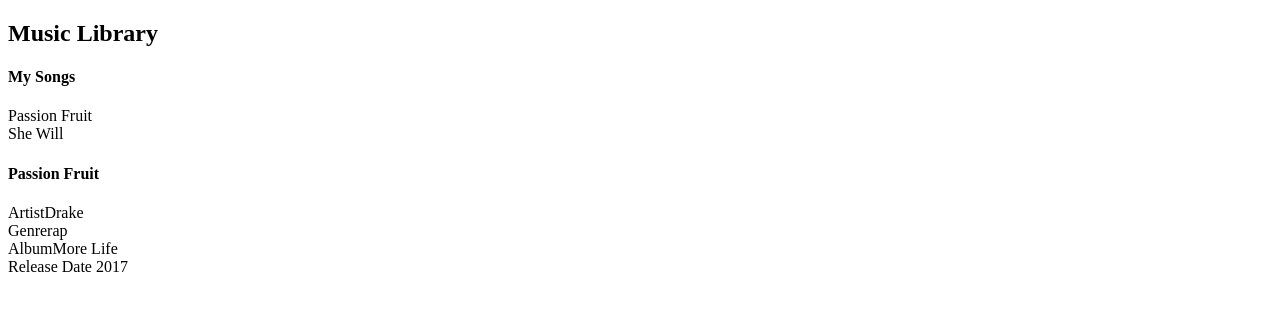
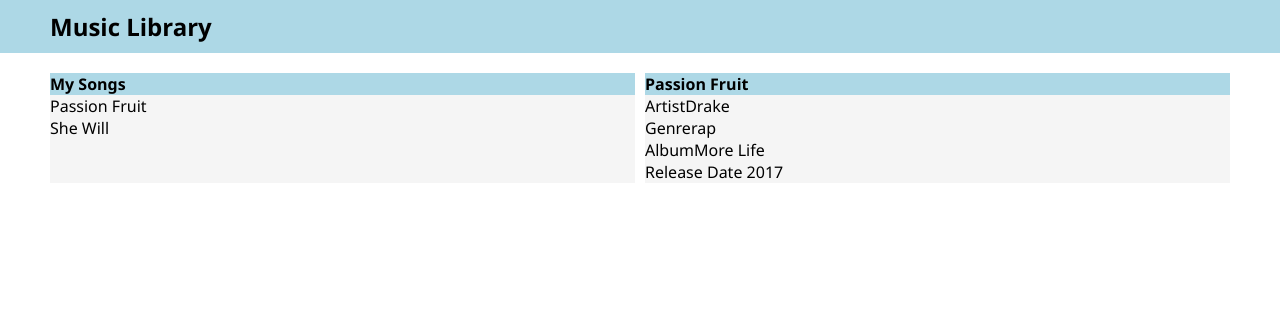
Before and after one commit to djackson5995/music-library-frontend, a React (Create React App) app: page / in a window 1280 px wide. Shown: the top 310 px of the page. Built offline with nearby package versions, Linux system fonts and the light colour scheme.

Commit message:
added styling to songinfo, songlist, header, and h4

```diff
--- a/src/App.css
+++ b/src/App.css
@@ -0,0 +1,19 @@
+*{
+  font-family:'Segoe UI', Tahoma, Geneva, Verdana, sans-serif ;
+  margin : 0;
+  padding : 0;
+  box-sizing: border-box;
+}
+
+.flex-container{
+  display: flex;
+  padding: 20px 50px;
+  gap:10px
+}
+.flex-item{
+  background-color: whitesmoke;
+  flex: 1;
+}
+h4{
+  background-color: lightblue;
+}
--- a/src/App.jsx
+++ b/src/App.jsx
@@ -2,6 +2,7 @@
 import Header from "./components/Header/Header";
 import SongList from "./components/SongList/SongList";
 import SongInfo from "./components/SongInfo/SongInfo";
+
 function App() {
   const selectedSong = {
     title: "Passion Fruit",
@@ -14,8 +15,10 @@
   return (
     <div className="App">
       <Header />
-      <SongList />
-      <SongInfo songObj={selectedSong} />
+      <div className="flex-container">
+        <SongList />
+        <SongInfo songObj={selectedSong} />
+      </div>
     </div>
   );
 }
--- /dev/null
+++ b/src/components/Header/Header.css
@@ -0,0 +1,6 @@
+header {
+    background-color: lightblue;
+    padding: 10px 50px;
+
+
+}
--- a/src/components/Header/Header.jsx
+++ b/src/components/Header/Header.jsx
@@ -1,3 +1,5 @@
+import "./Header.css";
+
 const Header = ({}) => {
   return (
     <header>
--- a/src/components/SongInfo/SongInfo.jsx
+++ b/src/components/SongInfo/SongInfo.jsx
@@ -1,6 +1,6 @@
 const SongInfo = ({ songObj }) => {
   return (
-    <div>
+    <div className="flex-item">
       <h4>{songObj.title}</h4>
       <div>
         <span>Artist</span>
--- a/src/components/SongList/SongList.jsx
+++ b/src/components/SongList/SongList.jsx
@@ -2,7 +2,7 @@
   const songs = ["Passion Fruit", "She Will"];
   const songitems = songs.map((song) => <div>{song}</div>);
   return (
-    <div>
+    <div className="flex-item">
       <h4>My Songs</h4>
       <div>{songitems}</div>
     </div>
```
